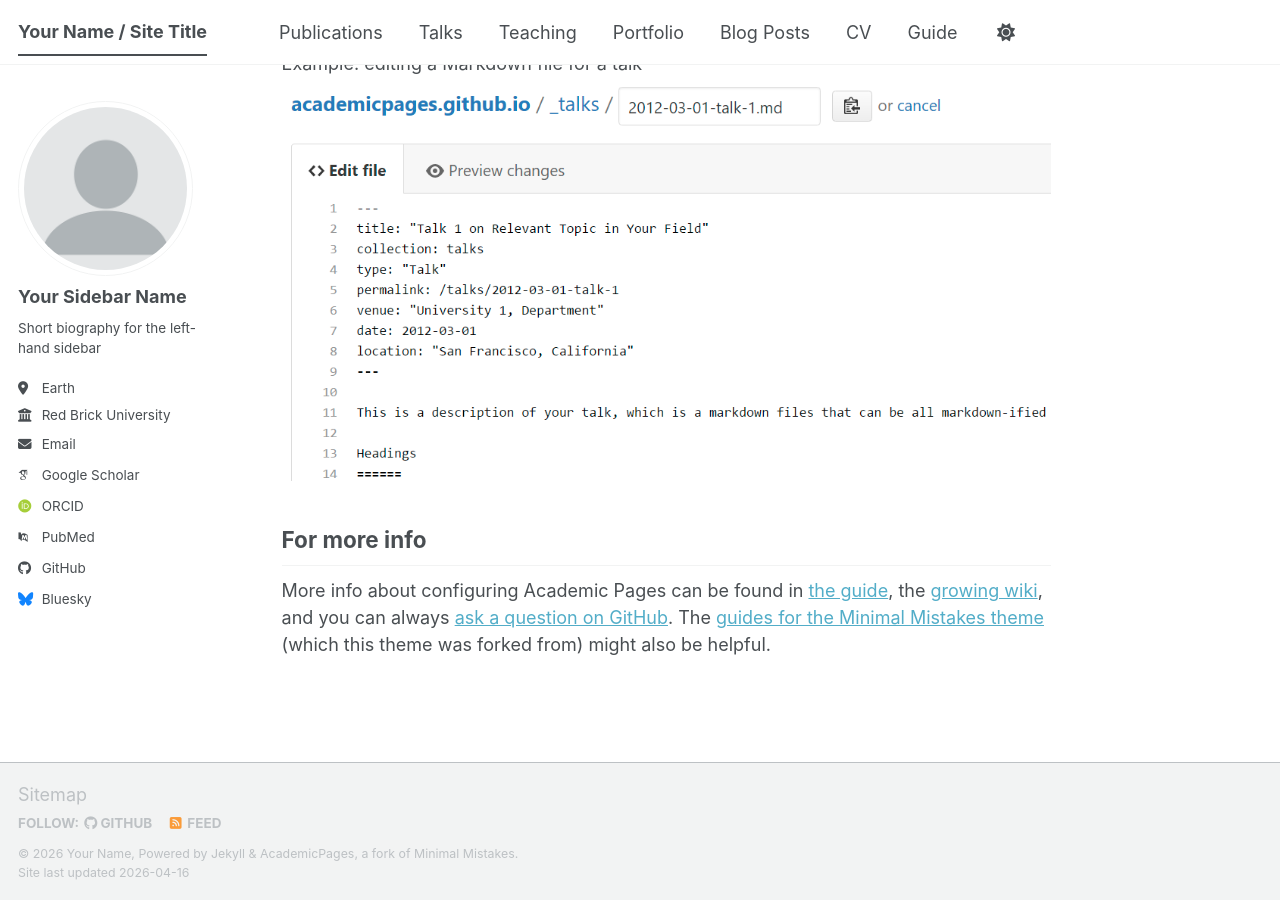
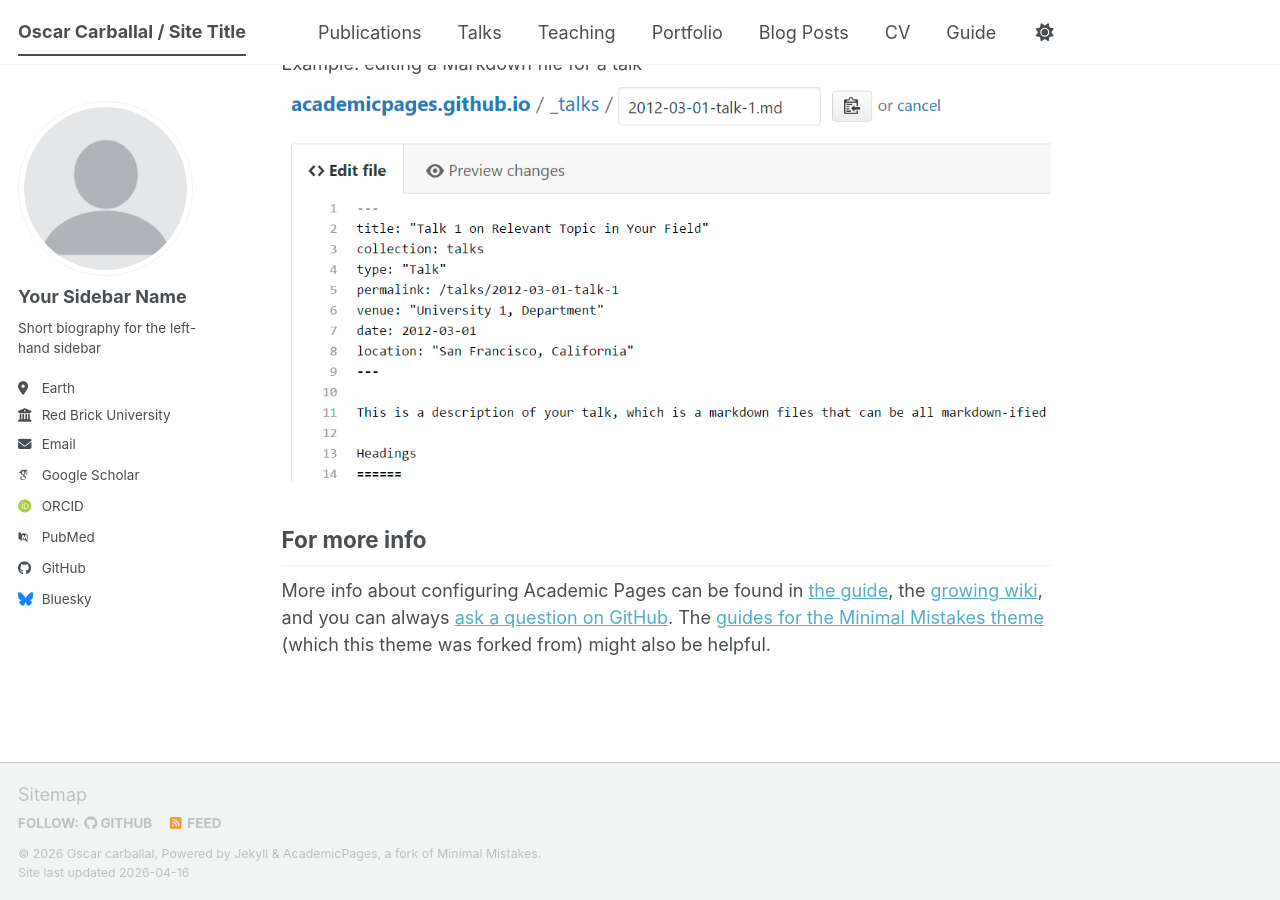
Before and after one commit to oscarballal/oscarballal.github.io, a Jekyll site: the page built from _pages/about.md, in a window 1280 px wide and 900 px high, scrolled down 2720 px. Built offline with Jekyll 4.4.1, drawn with Linux system fonts in a browser that asks for light colours; some web fonts are replaced; a script bundle is joined from its source files by our own code; library files that are not in the unit come from our copies.

Commit message:
Update _config.yml

```diff
--- a/_config.yml
+++ b/_config.yml
@@ -9,9 +9,9 @@
 # Basic Site Settings
 locale                   : "en-US"
 site_theme               : "default" # The available themes options are "default", "air", "sunrise", "mint", "dirt" and "contrast"
-title                    : "Your Name / Site Title"
+title                    : "Oscar Carballal / Site Title"
 title_separator          : "-"
-name                     : &name "Your Name"
+name                     : &name "Oscar carballal"
 description              : &description "Your Name's academic portfolio"   # Update this with a general description of your site, this is the default if not overridden by a page
 url                      : https://academicpages.github.io # The base hostname & protocol for your site e.g. "https://[your GitHub username].github.io",
                                                            # or if you already have some other page hosted on Github then use "https://[your GitHub username].github.io/[Your Repo Name]"
```
